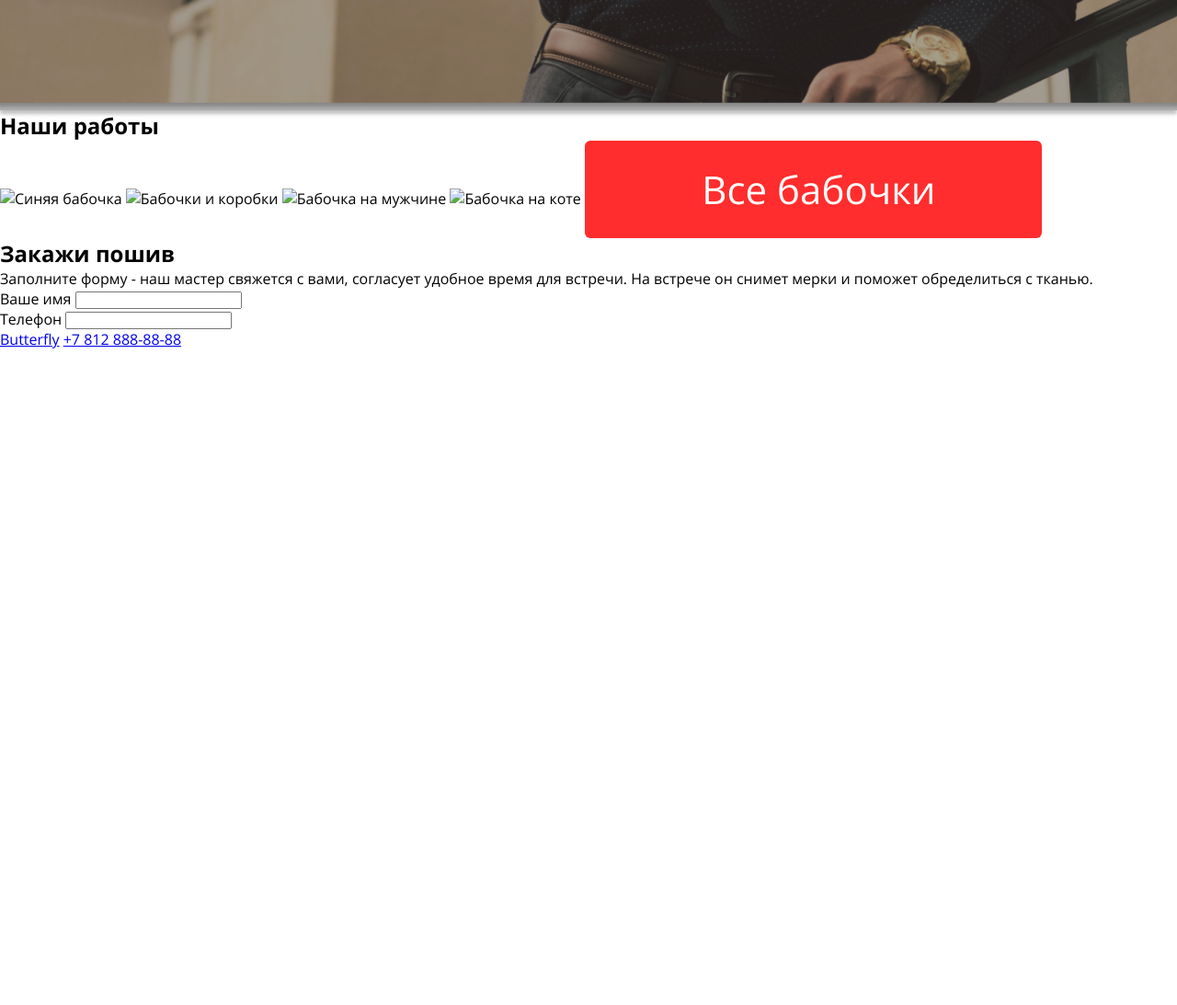
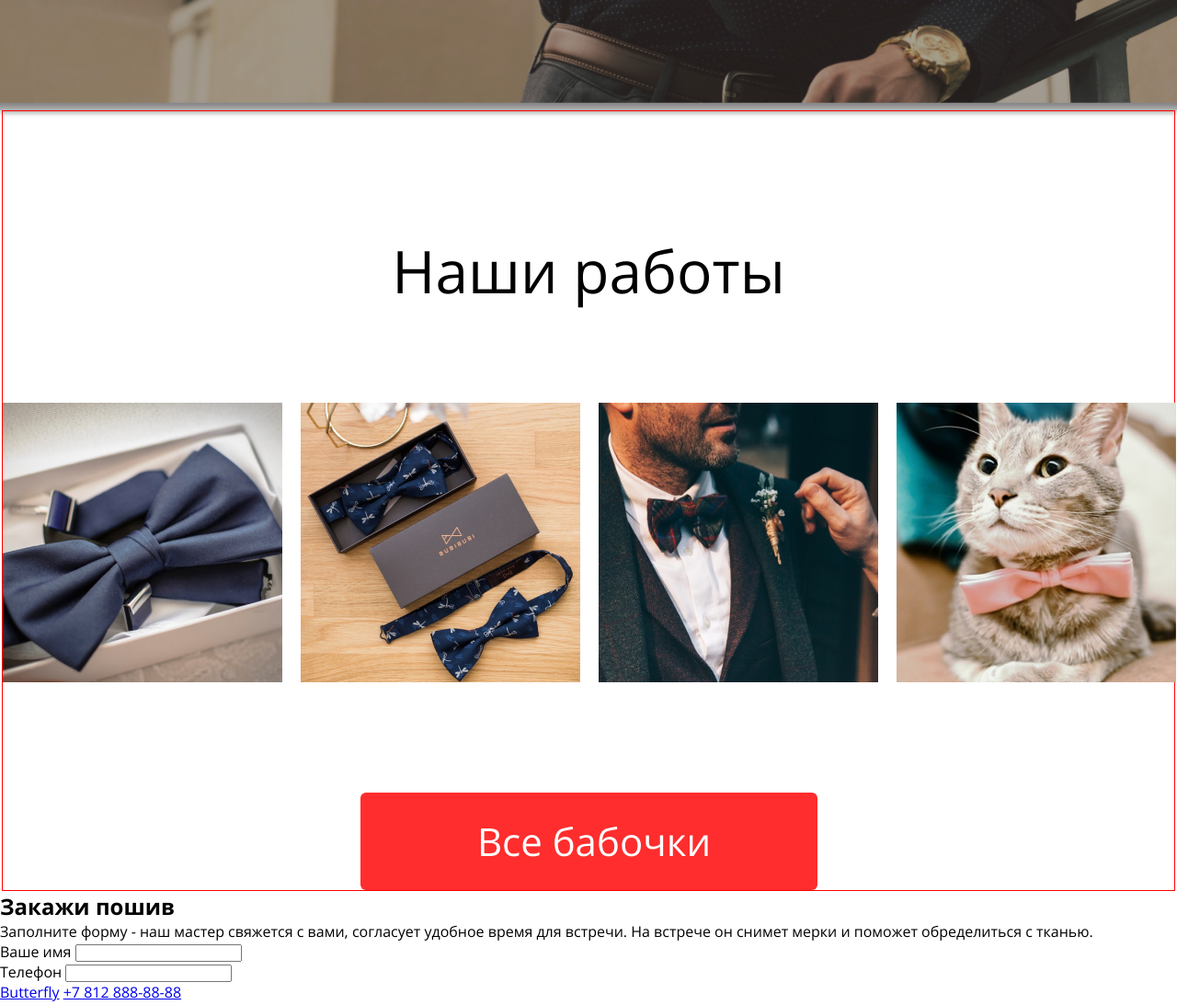
Before and after one commit to MisterDaker/butterfly-shop-avdeev, a website: page www/index.html in a window 1280 px wide. Shown: the part 820-1913 px from the top of the page at 92% size. Before the commit the page ends 1266 px from the top, so only its background shows below. Drawn offline with Linux system fonts and the light colour scheme.

Commit message:
Застилизовал features

```diff
--- /dev/null
+++ b/src/styles/blocks/_features.scss
@@ -0,0 +1,31 @@
+.features {
+  text-align: center
+}
+
+.features-inner {
+  @include inner;
+}
+
+.features-title {
+  margin-top: 130px;
+  margin-bottom: 100px;
+  font-family: $font-open;
+  font-style: normal;
+  font-weight: 400;
+  font-size: 64px;
+  line-height: 87px;
+}
+
+.features-visual {
+  display: flex;
+  align-items: center;
+  margin-bottom: 120px;
+}
+
+.features-visual-wrap {
+  position: relative;
+}
+
+.features-picture {
+  margin-right: 20px;
+}
--- a/src/styles/common/_variables.scss
+++ b/src/styles/common/_variables.scss
@@ -8,4 +8,5 @@ $color-red: #FF2D2D;
 $color-white: #fff;
 // indents
 $gap: 20px;
+$gap-half: 10px;
 // breakpoints
--- a/src/styles/style.scss
+++ b/src/styles/style.scss
@@ -5,6 +5,7 @@
 @import "common/_mixins";
 
 // blocks
+@import "blocks/_features";
 @import "blocks/_btn";
 @import "blocks/_promo";
 @import "blocks/_header";
--- a/www/index.html
+++ b/www/index.html
@@ -47,12 +47,12 @@
       <div class="features-inner">
         <h2 class="features-title">Наши работы</h2>
         <div class="features-visual">
-          <img src="#" alt="Синяя бабочка" class="order-picture-left">
-          <img src="#" alt="Бабочки и коробки" class="order-picture">
-          <img src="#" alt="Бабочка на мужчине" class="order-picture">
-          <img src="#" alt="Бабочка на коте" class="order-picture-right">
-          <a href="#" class="btn">Все бабочки</a>
+          <img src="images/butterfly.jpg" alt="Синяя бабочка" class="features-picture">
+          <img src="images/butterflybox.jpg" alt="Бабочки и коробки" class="features-picture">
+          <img src="images/manbutterfly.jpg" alt="Бабочка на мужчине" class="features-picture">
+          <img src="images/cat.jpg" alt="Бабочка на коте" class="features-picture">
         </div>
+        <a href="#" class="btn">Все бабочки</a>
       </div>
     </section>
 
```
Also changed, not shown: www/images/butterfly.jpg (added), www/images/butterflybox.jpg (added), www/images/cat.jpg (added), www/images/manbutterfly.jpg (added), www/style/style.css.
